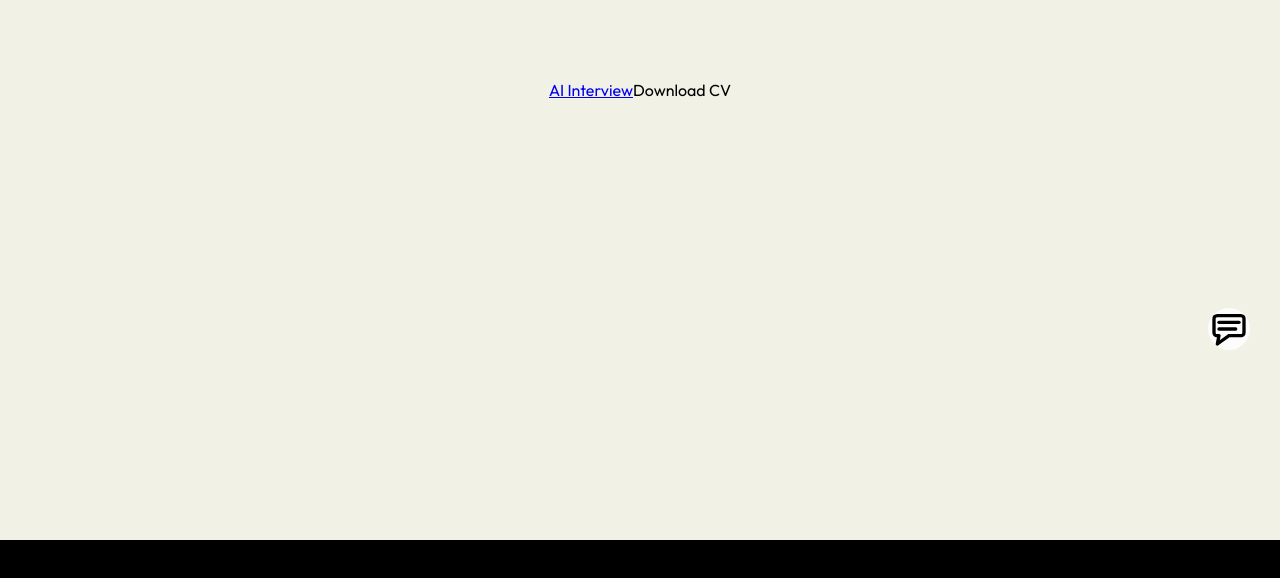
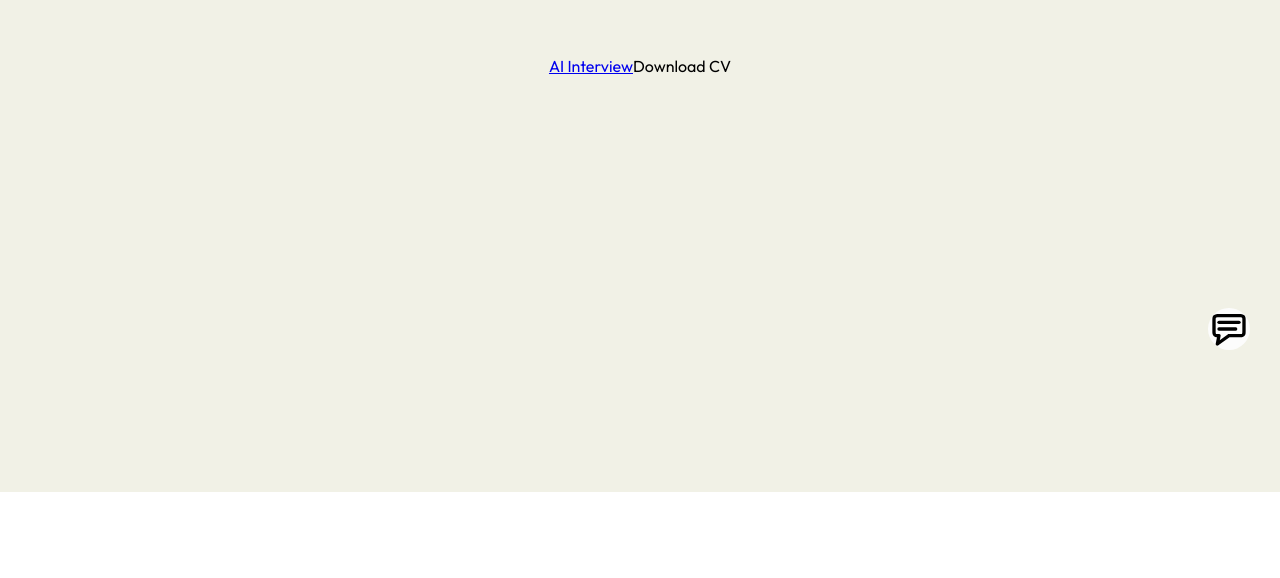
Before and after one commit to mattmcnee/portfolio, a React (Vite) app: page / in a window 1280 px wide. Shown: the part 420-998 px from the top of the page. Built offline with nearby package versions, Linux system fonts and the light colour scheme.

Commit message:
working fading text

```diff
--- a/src/components/TextMask.jsx
+++ b/src/components/TextMask.jsx
@@ -1,26 +1,37 @@
 import React, { useEffect, useRef, useMemo } from "react";
 
+// Utility function to map color names to RGBA values
+const colorToRGBA = (color) => {
+  const colors = {
+    purple: "rgba(145, 126, 187, 1)",
+    turquoise: "rgba(64, 224, 208, 1)",
+    green: "rgba(111, 168, 136, 1)",
+    yellow: "rgba(255, 255, 0, 1)",
+    orange: "rgba(255, 165, 0, 1)",
+    black: "rgba(0, 0, 0, 1)", // Default color
+  };
+
+  return colors[color.toLowerCase()] || colors.black; // Default to black if not found
+};
+
 const TextMask = ({
-  backgroundColor = "black",
-  text = "See Through Text",
-  textOpacity = 1,
+  backgroundColor = "blue",
+  words = [
+    { text: "See", color: "purple" },
+    { text: "Through", color: "turquoise" },
+    { text: "Text", color: "green" }
+  ],
   className = "",
 }) => {
   const containerRef = useRef(null);
 
-  // Function to generate a random color in rgba format
-  const getRandomColor = () => {
-    const hue = Math.floor(Math.random() * 360);
-    const rgba = `rgba(${Math.floor(Math.random() * 256)}, ${Math.floor(
-      Math.random() * 256
-    )}, ${Math.floor(Math.random() * 256)}, 1)`; // Random color with full opacity
-    return rgba;
-  };
-
-  // Generate fixed colors for each word
-  const wordColors = useMemo(() => {
-    return text.split(" ").map(() => getRandomColor());
-  }, [text]);
+  // Ensure that the passed words array is valid and convert colors to RGBA
+  const adjustedWords = useMemo(() => {
+    return words.map((word) => ({
+      ...word,
+      color: colorToRGBA(word.color) // Convert color to RGBA
+    }));
+  }, [words]);
 
   useEffect(() => {
     const handleMouseMove = (event) => {
@@ -35,43 +46,39 @@ const TextMask = ({
           Math.pow(charX - event.clientX, 2) + Math.pow(charY - event.clientY, 2)
         );
 
-        // Calculate glow intensity based on distance
-        const maxDistance = 200;
-        const glowOpacity =
-          distance > maxDistance
-            ? 0
-            : Math.max(0, 1 - distance / maxDistance); // 1 for closest, 0 for farthest
+        // Calculate opacity based on distance, with max distance of 200px
+        const maxDistance = 100;
+        const opacity =
+          (distance > maxDistance ? 0 : Math.max(0, 1 - distance / maxDistance)) * 0.9; // 1 for closest, 0 for farthest
 
-        if (glowOpacity > 0) {
         const wordIndex = char.dataset.wordIndex; // Use the word's index for consistent color
-          const color = wordColors[wordIndex];
-          char.style.filter = "brightness(2)";
-          // Apply the calculated opacity to the rgba color
-          char.style.textShadow = `0 0 10px ${color.replace(
-            /rgba\((\d+), (\d+), (\d+), (\d+\.?\d*)\)/,
-            (match, r, g, b) => `rgba(${r}, ${g}, ${b}, ${glowOpacity})`
-          )}`;
-        } else {
-          char.style.filter = "none";
-          char.style.textShadow = "none";
-        }
+        const color = adjustedWords[wordIndex].color;
+        char.style.color = `${color.replace(/rgba\((\d+), (\d+), (\d+), (\d+\.?\d*)\)/, (match, r, g, b) => `rgba(${r}, ${g}, ${b}, ${opacity})`)}`;
       });
     };
 
     // Attach mousemove listener
     window.addEventListener("mousemove", handleMouseMove);
+    handleMouseMove({ clientX: 0, clientY: 0 });
 
     return () => {
       // Clean up listener on unmount
       window.removeEventListener("mousemove", handleMouseMove);
     };
-  }, [wordColors]);
+  }, [adjustedWords]);
 
-  // Render the text with spans for each character
+  // Render the text with spans for each character, including spaces and newlines
   const renderText = () => {
-    return text.split(" ").map((word, wordIndex) => (
-      <span key={wordIndex} style={{ display: "inline-block", marginRight: "1rem" }}>
-        {word.split("").map((char, charIndex) => (
+    return adjustedWords.map((word, wordIndex) => {
+      if (word.text === "SPACE") {
+        return <span key={wordIndex} style={{ display: "inline-block", width: "0.4rem" }} />;
+      } else if (word.text === "NEWLINE") {
+        return <br key={wordIndex} />;
+      }
+
+      return (
+        <span key={wordIndex} style={{ display: "inline-block" }}>
+          {word.text.split("").map((char, charIndex) => (
             <span
               key={`${wordIndex}-${charIndex}`}
               className="character"
@@ -79,14 +86,15 @@ const TextMask = ({
               style={{
                 display: "inline-block",
                 position: "relative",
-              transition: "filter 0.1s, text-shadow 0.1s",
+                transition: "color 0.1s",
               }}
             >
               {char}
             </span>
           ))}
         </span>
-    ));
+      );
+    });
   };
 
   return (
@@ -94,7 +102,7 @@ const TextMask = ({
       ref={containerRef}
       className={className}
       style={{
-        backgroundColor,
+        backgroundColor: backgroundColor,
         position: "relative",
         padding: "2rem",
         cursor: "default",
@@ -102,9 +110,7 @@ const TextMask = ({
     >
       <span
         style={{
-          fontSize: "4rem",
-          textTransform: "uppercase",
-          opacity: textOpacity,
+          fontSize: "1rem",
           display: "inline-block",
         }}
       >
--- a/src/pages/Home.jsx
+++ b/src/pages/Home.jsx
@@ -18,7 +18,13 @@ const Home = () => {
                 </div>
             </div>
 
-            <TextMask/>
+            <TextMask backgroundColor="#fff" words={[
+                { text: "import", color: "purple" },
+                { text: "SPACE", color: "" },
+                { text: "Through", color: "turquoise" },
+                { text: "NEWLINE", color: "" },
+                { text: "Text", color: "green" }
+            ]}/>
 
             <ChatboxOverlay />
             {/* <iframe className='linkedin-embed' loading="lazy" src="https://www.linkedin.com/embed/feed/update/urn:li:ugcPost:7253018009873608704" height="848" width="504" frameBorder="0" allowFullScreen="" title="Embedded post"></iframe>
```
Lines whose indentation alone changed are shown as unchanged.
